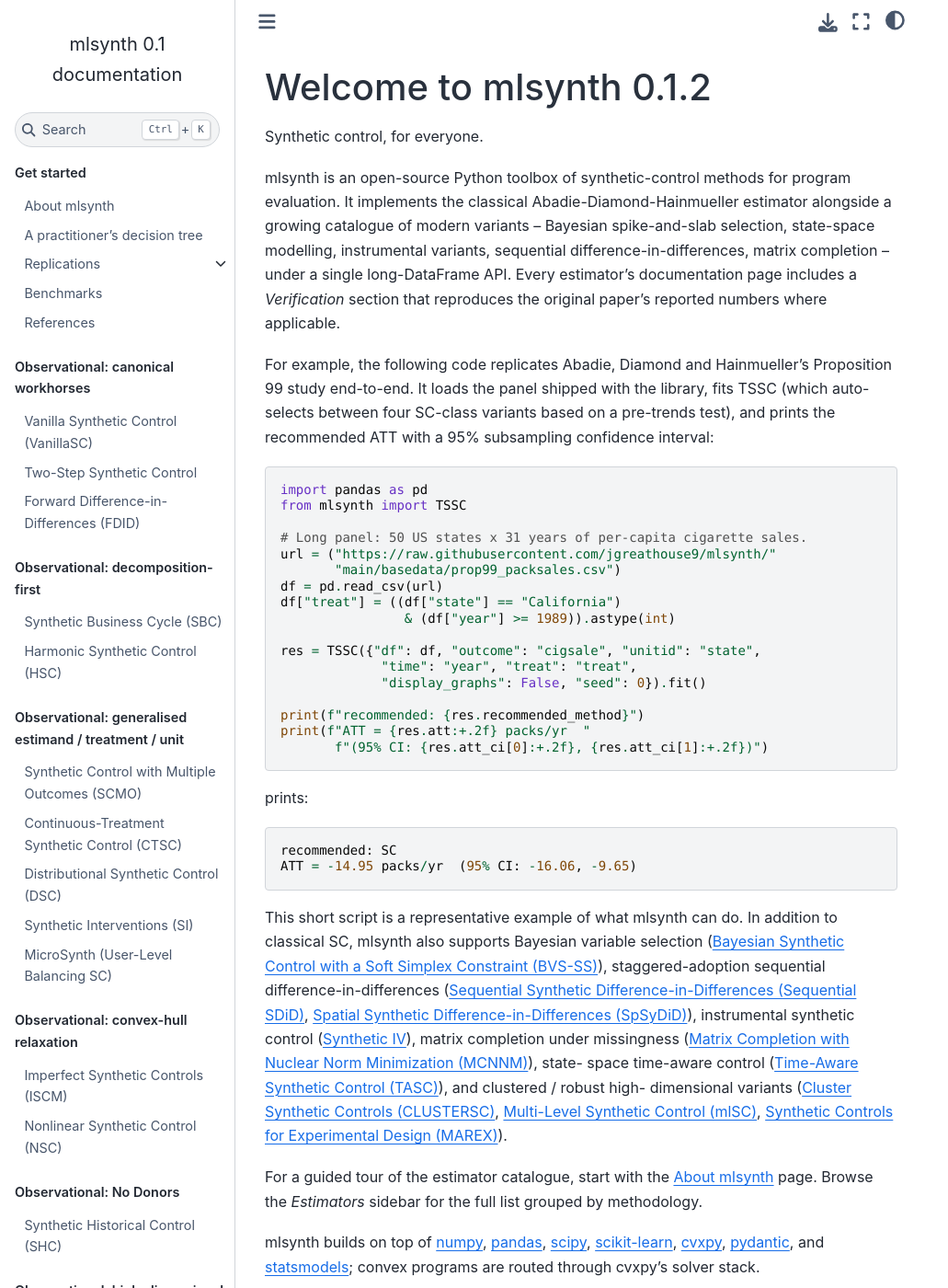
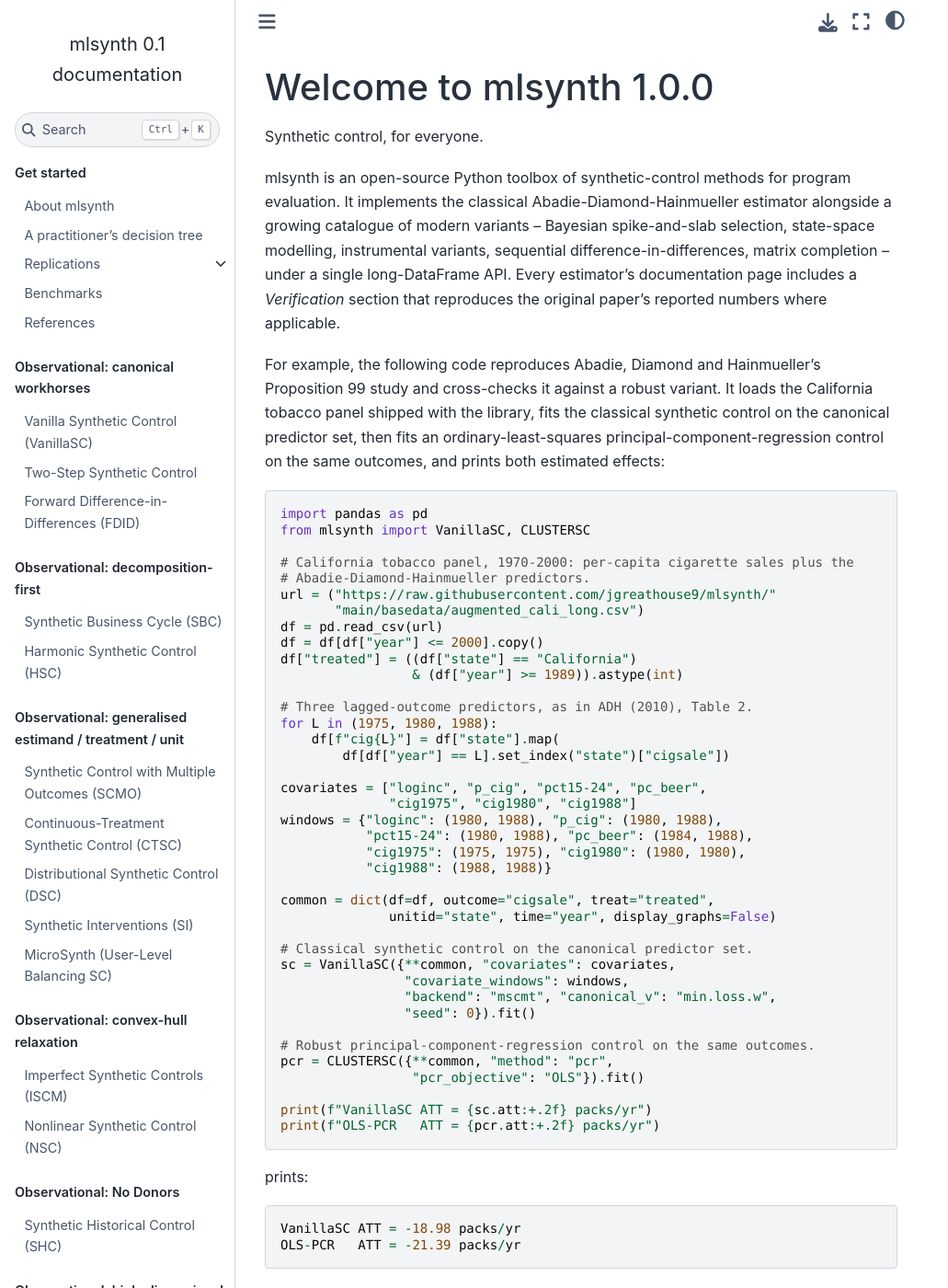
Before and after one commit to jgreathouse9/mlsynth, a Sphinx documentation site: the page built from docs/index.rst, in a window 1280 px wide and 1400 px high. Shown: the whole window at 92% size, without its empty margins (0-1031 px from the left). Built offline with Sphinx 7.4.7 and the Sphinx Book theme 1.1.4, drawn with Linux system fonts in a browser that asks for light colours; some of the changed text lies outside the part shown.

Commit message:
docs: getting-started Prop 99 SC example (VanillaSC + OLS-PCR); 1.0.0 title (#134)
* docs: getting-started SC example + 1.0.0 / PyPI install

Refresh the landing page for the 1.0.0 release:

- Replace the TSSC landing snippet with the canonical Proposition 99
  synthetic-control example: VanillaSC on the Abadie-Diamond-Hainmueller
  predictor set (reproducing the ~-19 packs/capita headline) cross-checked
  against an OLS principal-component-regression control (CLUSTERSC) on the
  same outcomes -- the everyday "fit one estimator, stress-test with a
  second" workflow. Printed ATTs (-18.98 and -21.39) verified against the
  installed wheel.
- Lead the install section with `pip install mlsynth` (PyPI), keeping the
  GitHub dev-version install; simplify the extras commands to the PyPI form.
- Bump the page title to 1.0.0.

Co-Authored-By: Claude Opus 4.8 <noreply@anthropic.com>
Claude-Session: https://claude.ai/code/session_015nRd88pbMUETcrkKY1S6Hr

* docs: keep GitHub-primary install (PyPI publish deferred)

Walk back the landing page's install section to the GitHub install rather
than advertising `pip install mlsynth`, since the package is not being
published to PyPI yet. The 1.0.0 page title and the canonical Prop 99 SC
example are unchanged. The PyPI line can be restored when the release is
actually published (the dormant release.yml workflow is ready for it).

Co-Authored-By: Claude Opus 4.8 <noreply@anthropic.com>
Claude-Session: https://claude.ai/code/session_015nRd88pbMUETcrkKY1S6Hr

---------

Co-authored-by: Claude <noreply@anthropic.com>

```diff
--- a/docs/index.rst
+++ b/docs/index.rst
@@ -34,36 +34,65 @@ long-DataFrame API. Every estimator's documentation page includes a
 *Verification* section that reproduces the original paper's reported numbers
 where applicable.
 
-For example, the following code replicates Abadie, Diamond and Hainmueller's
-Proposition 99 study end-to-end. It loads the panel shipped with the
-library, fits TSSC (which auto-selects between four SC-class variants based
-on a pre-trends test), and prints the recommended ATT with a 95%
-subsampling confidence interval:
+For example, the following code reproduces Abadie, Diamond and Hainmueller's
+Proposition 99 study and cross-checks it against a robust variant. It loads
+the California tobacco panel shipped with the library, fits the classical
+synthetic control on the canonical predictor set, then fits an
+ordinary-least-squares principal-component-regression control on the same
+outcomes, and prints both estimated effects:
 
 .. code:: python
 
     import pandas as pd
-    from mlsynth import TSSC
+    from mlsynth import VanillaSC, CLUSTERSC
 
-    # Long panel: 50 US states x 31 years of per-capita cigarette sales.
+    # California tobacco panel, 1970-2000: per-capita cigarette sales plus the
+    # Abadie-Diamond-Hainmueller predictors.
     url = ("https://raw.githubusercontent.com/jgreathouse9/mlsynth/"
-           "main/basedata/prop99_packsales.csv")
+           "main/basedata/augmented_cali_long.csv")
     df = pd.read_csv(url)
-    df["treat"] = ((df["state"] == "California")
-                    & (df["year"] >= 1989)).astype(int)
+    df = df[df["year"] <= 2000].copy()
+    df["treated"] = ((df["state"] == "California")
+                     & (df["year"] >= 1989)).astype(int)
 
-    res = TSSC({"df": df, "outcome": "cigsale", "unitid": "state",
-                 "time": "year", "treat": "treat",
-                 "display_graphs": False, "seed": 0}).fit()
+    # Three lagged-outcome predictors, as in ADH (2010), Table 2.
+    for L in (1975, 1980, 1988):
+        df[f"cig{L}"] = df["state"].map(
+            df[df["year"] == L].set_index("state")["cigsale"])
 
-    print(f"recommended: {res.recommended_method}")
-    print(f"ATT = {res.att:+.2f} packs/yr  "
-           f"(95% CI: {res.att_ci[0]:+.2f}, {res.att_ci[1]:+.2f})")
+    covariates = ["loginc", "p_cig", "pct15-24", "pc_beer",
+                  "cig1975", "cig1980", "cig1988"]
+    windows = {"loginc": (1980, 1988), "p_cig": (1980, 1988),
+               "pct15-24": (1980, 1988), "pc_beer": (1984, 1988),
+               "cig1975": (1975, 1975), "cig1980": (1980, 1980),
+               "cig1988": (1988, 1988)}
+
+    common = dict(df=df, outcome="cigsale", treat="treated",
+                  unitid="state", time="year", display_graphs=False)
+
+    # Classical synthetic control on the canonical predictor set.
+    sc = VanillaSC({**common, "covariates": covariates,
+                    "covariate_windows": windows,
+                    "backend": "mscmt", "canonical_v": "min.loss.w",
+                    "seed": 0}).fit()
+
+    # Robust principal-component-regression control on the same outcomes.
+    pcr = CLUSTERSC({**common, "method": "pcr",
+                     "pcr_objective": "OLS"}).fit()
+
+    print(f"VanillaSC ATT = {sc.att:+.2f} packs/yr")
+    print(f"OLS-PCR   ATT = {pcr.att:+.2f} packs/yr")
 
 prints::
 
-    recommended: SC
-    ATT = -14.95 packs/yr  (95% CI: -16.06, -9.65)
+    VanillaSC ATT = -18.98 packs/yr
+    OLS-PCR   ATT = -21.39 packs/yr
+
+The classical synthetic control reproduces ADH's headline estimate -- a
+drop of about nineteen packs per capita -- and the principal-component
+control, built on a different identifying assumption, agrees on a large
+reduction. Fitting an estimator and then stress-testing the finding against
+a second one is the everyday way mlsynth is used.
 
 This short script is a representative example of what mlsynth can do. In
 addition to classical SC, mlsynth also supports Bayesian variable selection
```
Also changed, not shown: other parts of docs/index.rst (+1 -1 lines).
